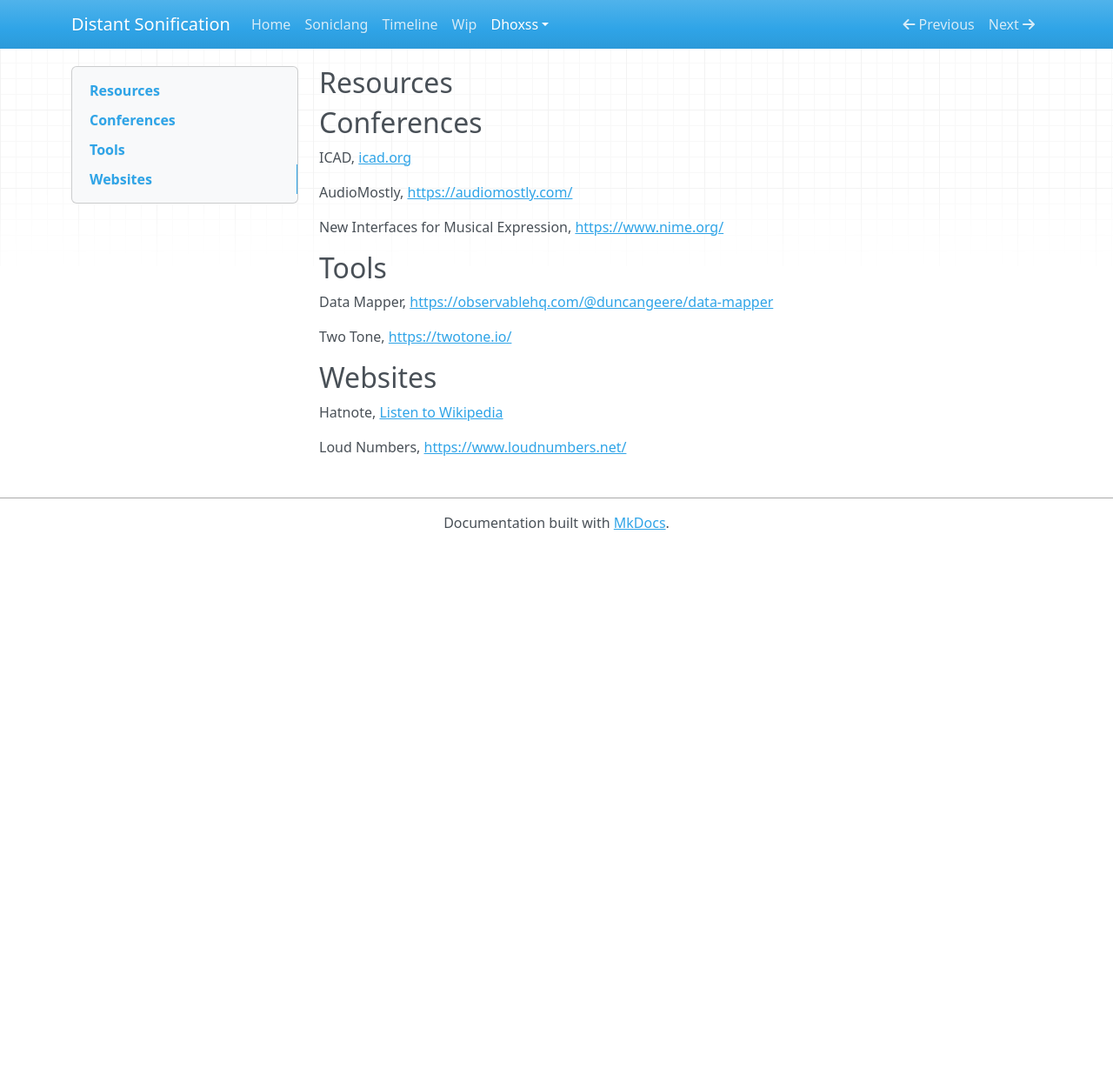
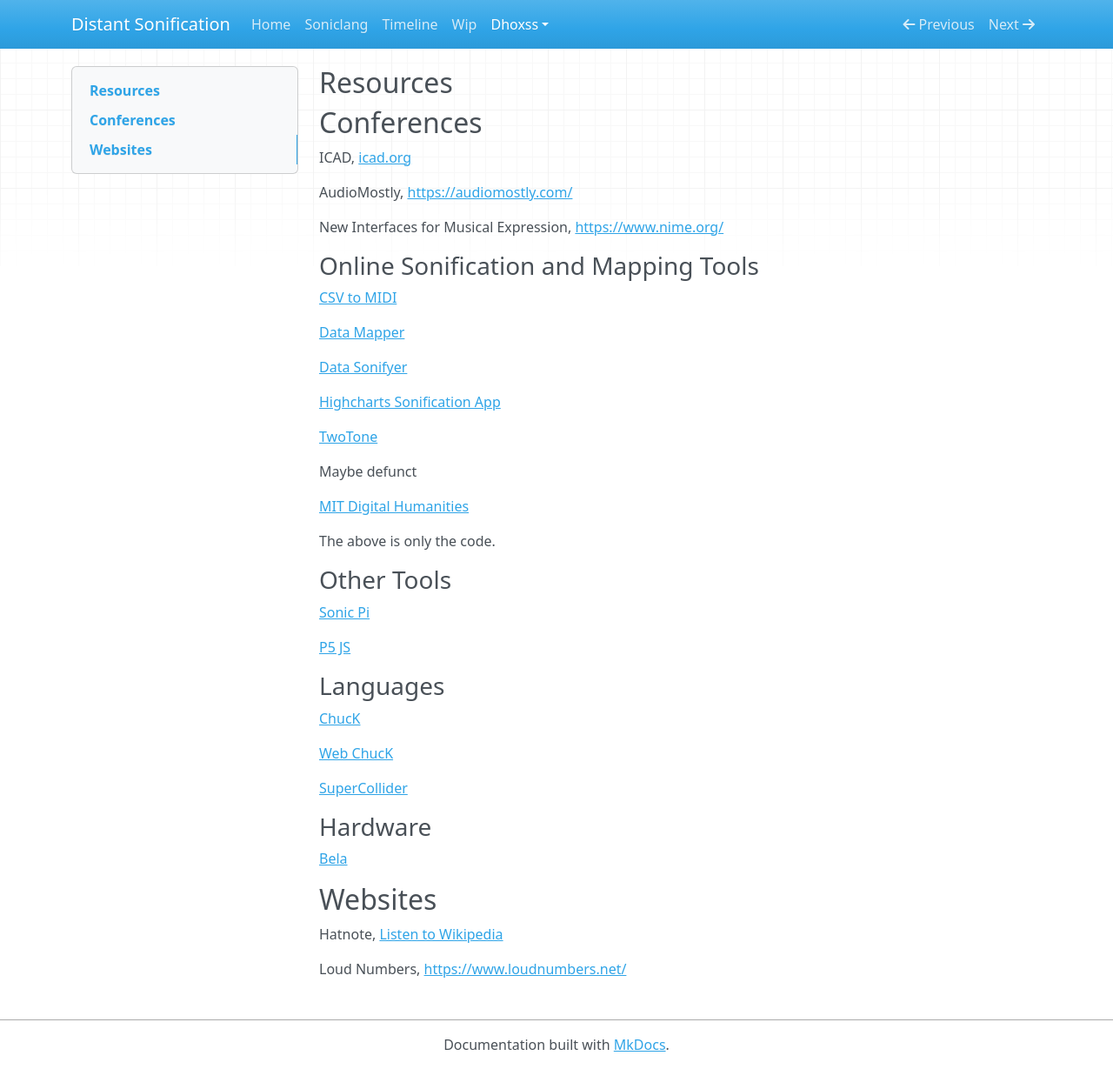
Before and after one commit to iaine/DistantSonification, an MkDocs documentation site: the page built from docs/dhoxss/resources.md, in a window 1280 px wide and 1229 px high. Shown: the whole window at 87% size. Built offline with MkDocs 1.6.1, drawn with Linux system fonts in a browser that asks for light colours; nearby versions of some CDN libraries.

Commit message:
Updating site

```diff
--- a/docs/dhoxss/resources.md
+++ b/docs/dhoxss/resources.md
@@ -8,11 +8,41 @@
 
 New Interfaces for Musical Expression, [https://www.nime.org/](https://www.nime.org/)
 
-## Tools
+### Online Sonification and Mapping Tools
 
-Data Mapper, [https://observablehq.com/@duncangeere/data-mapper](https://observablehq.com/@duncangeere/data-mapper)
+[CSV to MIDI](https://csv-to-midi.evanking.io/)
 
-Two Tone, [https://twotone.io/](https://twotone.io/)
+[Data Mapper](https://observablehq.com/@duncangeere/data-mapper)
+
+[Data Sonifyer](https://studio.datasonifyer.de/en)
+
+[Highcharts Sonification App](https://sonification.highcharts.com/#/app)
+
+[TwoTone](https://twotone.io/)
+
+Maybe defunct
+
+[MIT Digital Humanities](https://github.com/dhmit/sonification)
+
+The above is only the code.
+
+### Other Tools
+
+[Sonic Pi](https://sonic-pi.net/)
+
+[P5 JS](https://p5js.org/reference/p5.sound/)
+
+### Languages
+
+[ChucK](https://chuck.cs.princeton.edu/)
+
+[Web ChucK](https://chuck.cs.princeton.edu/ide/)
+
+[SuperCollider](https://supercollider.github.io/)
+
+### Hardware
+
+[Bela](https://bela.io/)
 
 ## Websites
 Hatnote, [Listen to Wikipedia](http://listen.hatnote.com/)
```
Also changed, not shown: docs/dhoxss/exercise.md (+13 -6 lines), docs/dhoxss/tools/linechart.html (added, +31 -0 lines), docs/dhoxss/tools/sound-map.html (renamed from docs/dhoxss/sound-map.html).
